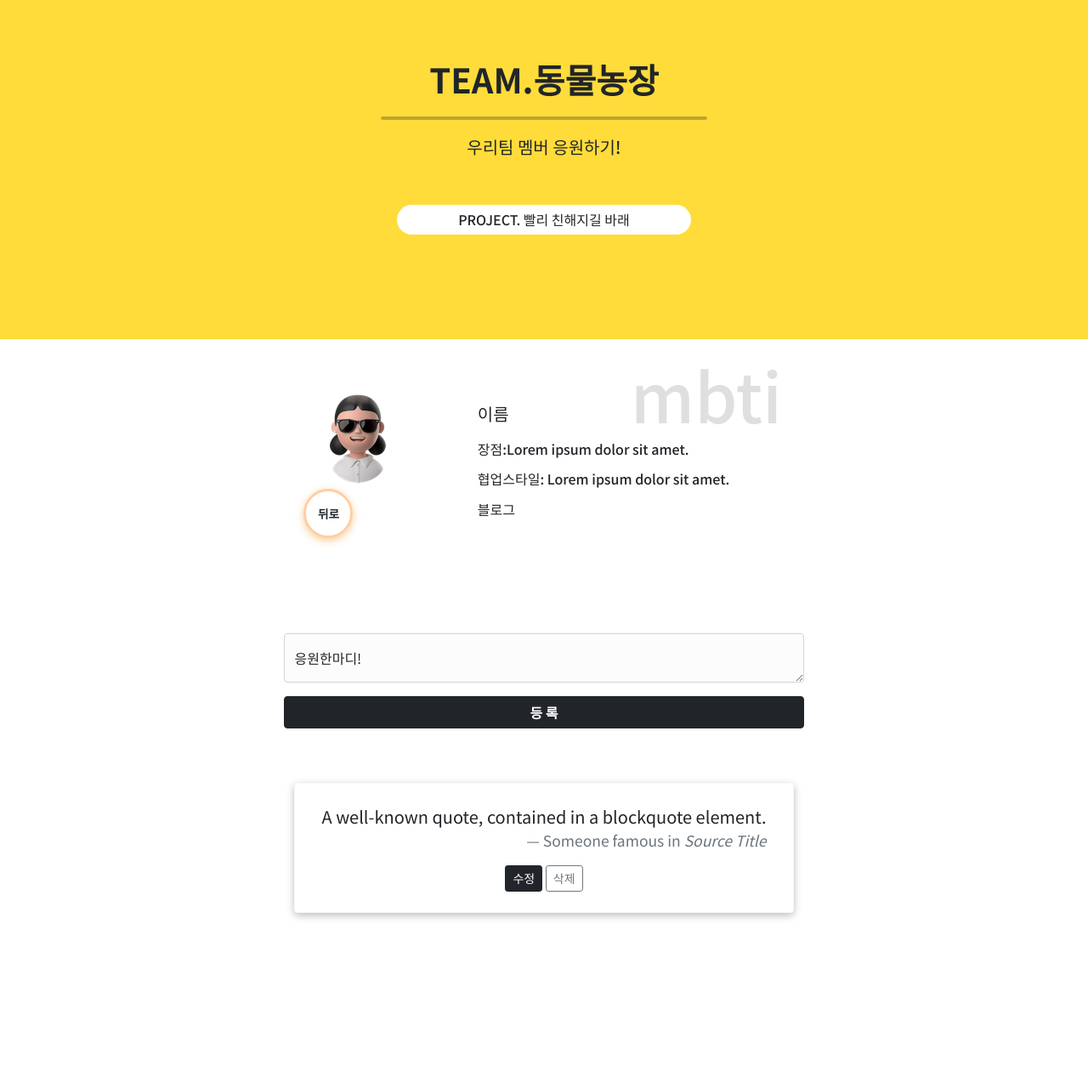
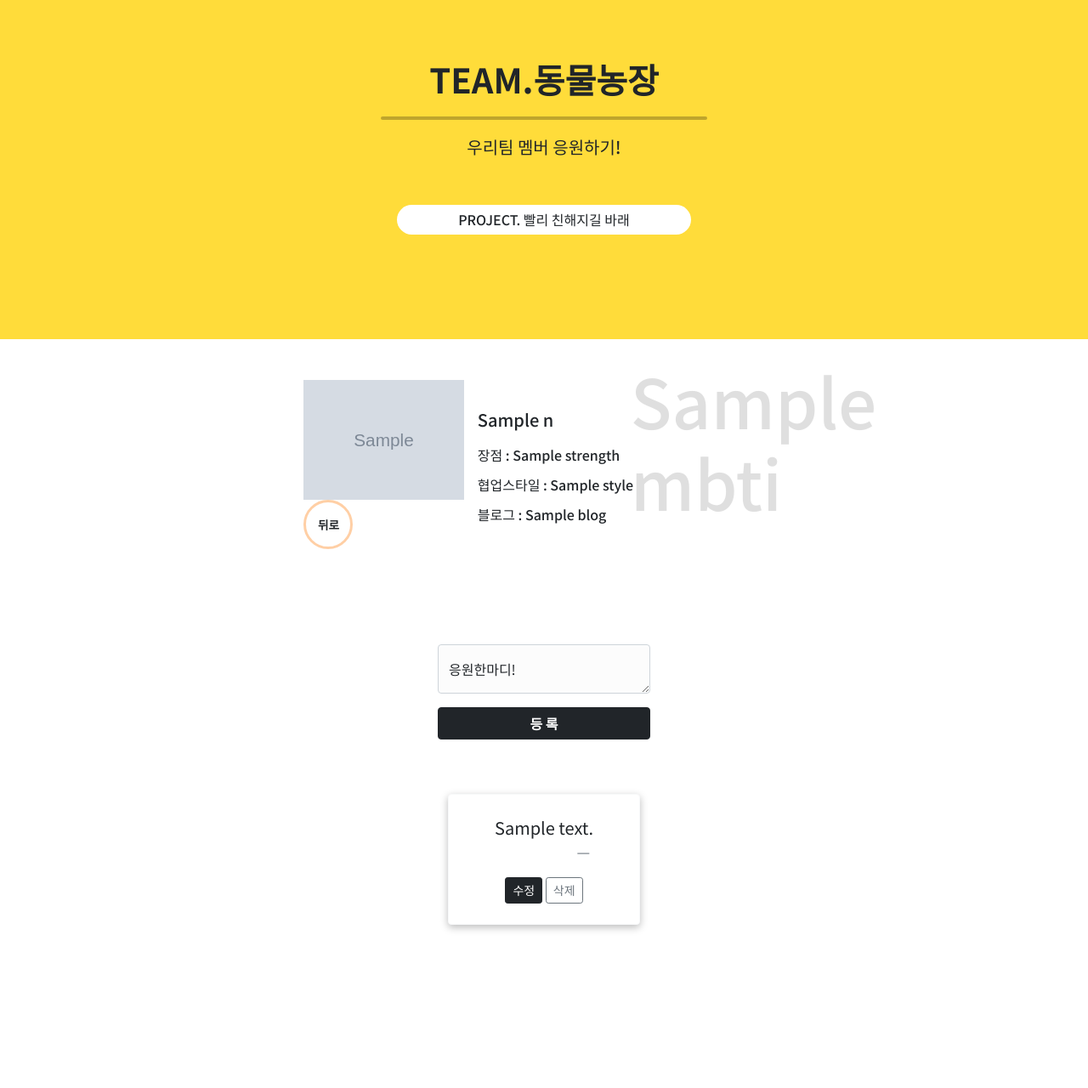
Before and after one commit to animalFarm-miniproject/miniProject, a Flask app: template templates/member.html in a window 1280 px wide. Shown: the part 57-1337 px from the top of the page at 85% size. Before the commit the page ends 1138 px from the top, so only its background shows below. Run offline with Flask 3, Linux system fonts and the light colour scheme; the template is opened without the code that fills it: most values are stand-ins (such as "Sample title", 1, 10 or a date in 2020); grey boxes marked "Sample" are stand-in pictures.

Commit message:
front-back 연결

```diff
--- a/app.py
+++ b/app.py
@@ -17,16 +17,25 @@ def member_get():
     all_member = list(db.member.find({}))
     for i in all_member:
         i['_id'] = str(i['_id'])
-    all_comments = list(db.comment.find({}))
-    for i in all_comments:
-        i['_id'] = str(i['_id'])
-    return jsonify({'result': all_member, 'comments' : all_comments})
+    return jsonify({'result': all_member})
 
 @app.route('/detail')
 def detail():
     ns = request.args.get('namespace', default = 'ns-abc-aaa', type = str)
     print(ns)
-    return render_template('member.html', ns=ns)
+    all_member = list(db.member.find({}))
+    for i in all_member:
+        i['_id'] = str(i['_id'])
+        if i['_id'] == ns:
+            member = i
+            break
+    all_comments = list(db.comment.find({}))
+    comment = list()
+    for i in all_comments:
+        i['_id'] = str(i['_id'])
+        if i['id'] == ns:
+            comment.append(i)
+    return render_template('member.html', ns=member, comment=comment)
 
 @app.route("/comment", methods=["POST"])
 def comment_post():
--- a/static/js/member.js
+++ b/static/js/member.js
@@ -1,73 +1,10 @@
-$(document).ready(function () {
-  show_me();
-});
-function show_me() {
-  fetch('/member').then((res) => res.json()).then((data) => {
-    let rows = data['result']
-    let comments = data['comments']
-    let ns = {{ns|tojson}};
-    $('#mem').empty()
-    rows.forEach((a) => {
-        let ids = a["_id"];
-        if (ids == ns) {
-            let blog = a['blog'];
-            let image = a['image'];
-            let mbti = a['mbti'];
-            let name = a['name'];
-            let strength = a['strength'];
-            let style = a['style'];
-            let team = a['team'];
-            let temp_html = `<div class="card mb-3 border-0" style="min-width: 300px; width: 45%;">
-                              <div class="row g-0">
-                                <div class="col-md-4">
-                                  <img src="../static/src/people_icon_2.png" alt="이름아이콘" class="img-fluid">
-                                  <a href="http://127.0.0.1:5000/" type="button" class="btn btn-back" onclick="back()">뒤로</a>
-                                </div>
-                                <div class="col-md-8 text-center align-content-center">
-                                  <div class="card-body text-start">
-                                  <h4 class="card-text float-end mbti">${mbti}</h4>
-                                  <h3 class="card-title fs-5 py-2">${name}</h3>
-                                  <h3 class="card-title fs-5 py-2">${strength}</h3>
-                                  <h5 class="card-text fs-6  py-1">${style}</h5>
-                                  <h5 class="card-text fs-6  py-1">${team}</h5>
-                                  <h5 class="card-text fs-6  py-1">${blog}</h5>
-                                  </div>
-                                </div>
-                              </div>
-                            </div>`
-            $('#mem').append(temp_html)
-        }
-    })
-    comments.forEach((a)=>{
-        let id = a["id"];
-        let myId = a["_id"];
-        if(id == ns){
-            let comment = a['comment']
-            let temp_html = `<div class="col-12 py-3">
-                              <div class="card border-light cardComment py-2 px-3">
-                                <div class="card-body" id="${myId}">
-                                  <blockquote class="blockquote mb-0">
-                                    <p class="text-start">${comment}</p>
-                                    <footer class="blockquote-footer float-end">Someone famous in <cite title="Source Title">Source Title</cite></footer>
-                                  </blockquote>
-                                </div>
-                                <div class="mybtns pb-3" id="btn${myId}">
-                                  <a type="button" class="btn btn-dark btn-sm" id="update${myId}" onclick="modify('${myId}'>수정</a>
-                                  <a type="button" class="btn btn-outline-secondary btn-sm" id="update${myId}" onclick="remove('${myId}')">삭제</a>
-                                </div>
-                              </div>
-                            </div>`
-            $('#c').append(temp_html);
-        }
-    })
-  })
-}
 function register(){
-  let ns = {{ns|tojson}};
+  let urlParams = new URL(location.href).searchParams;
+  let name = urlParams.get('namespace');
   let comment = $("#floatingTextarea").val();
 
   let formData = new FormData();
-  formData.append("id_give", ns);
+  formData.append("id_give", name);
   formData.append("comment_give", comment);
 
   fetch('/comment', { method: "POST", body: formData, }).then((res) => res.json()).then((data) => {
@@ -78,7 +15,7 @@ function register(){
 function modify(id){
   let comment =  $('#'+id).text();
   let tmp = `<textarea class="form-control" placeholder="Leave a comment here" id="modify${id}">${comment}</textarea>`
-  let tmp2 = `<button type="button" id="confirm${id}" onclick="confirm('${id}')">확인</button>`
+  let tmp2 = `<a type="button" class="btn btn-dark btn-sm" id="confirm${id}" onclick="confirm('${id}')">확인</a>`
   $('#'+id).empty().append(tmp);
   $('#btn'+id).empty().append(tmp2);
 }
--- a/templates/member.html
+++ b/templates/member.html
@@ -68,20 +68,20 @@
       </div>
   </header>
 
-  <article class="wrap container-fluid my-5" id="mem">
+  <article class="wrap container-fluid my-5">
     <div class="card mb-3 border-0" style="min-width: 300px; width: 45%;">
       <div class="row g-0">
         <div class="col-md-4">
-          <img src="../static/src/people_icon_2.png" alt="이름아이콘" class="img-fluid">
+          <img src={{ns.image}} alt="이름아이콘" class="img-fluid">
           <a href="http://127.0.0.1:5000/" type="button" class="btn btn-back" onclick="back()">뒤로</a>
         </div>
         <div class="col-md-8 text-center align-content-center">
           <div class="card-body text-start">
-            <h4 class="card-text float-end mbti">mbti</h4>
-            <h3 class="card-title fs-5 py-2">이름</h3>
-            <h5 class="card-text fs-6  py-1">장점:Lorem ipsum dolor sit amet.</h5>
-            <h5 class="card-text fs-6  py-1">협업스타일: Lorem ipsum dolor sit amet.</h5>
-            <h5 class="card-text fs-6  py-1">블로그</h5>
+            <h4 class="card-text float-end mbti">{{ns.mbti}}</h4>
+            <h3 class="card-title fs-5 py-2">{{ns.name}}</h3>
+            <h5 class="card-text fs-6  py-1">장점 : {{ns.strength}}</h5>
+            <h5 class="card-text fs-6  py-1">협업스타일 : {{ns.style}}</h5>
+            <h5 class="card-text fs-6  py-1">블로그 : {{ns.blog}}</h5>
           </div>
         </div>
       </div>
@@ -99,22 +99,22 @@
 
       <div class="container-fluid py-3">
         <div id="c" class="row py-3">
-
+          {% for i in comment %}
               <div class="col-12 py-3">
                 <div class="card border-light cardComment py-2 px-3">
                   <div class="card-body">
                     <blockquote class="blockquote mb-0">
-                  <p class="text-start">A well-known quote, contained in a blockquote element.</p>
-                  <footer class="blockquote-footer float-end">Someone famous in <cite title="Source Title">Source Title</cite></footer>
+                      <p class="text-start" id="{{i._id}}">{{i.comment}}</p>
+                      <footer class="blockquote-footer float-end"><cite title="Source Title"></cite></footer>
                     </blockquote>
                   </div>
-              <div class="mybtns pb-3">
-                <a type="button" class="btn btn-dark btn-sm" onclick="register()">수정</a>
-                <a type="button" class="btn btn-outline-secondary btn-sm" onclick="register()">삭제</a>
+                  <div class="mybtns pb-3" id="btn{{i._id}}">
+                    <a type="button" class="btn btn-dark btn-sm" onclick="modify('{{i._id}}')">수정</a>
+                    <a type="button" class="btn btn-outline-secondary btn-sm" onclick="remove('{{i._id}}')">삭제</a>
                   </div>
                 </div>
               </div>
-
+          {% endfor %}
         </div>
 
       </div>
```
Lines whose indentation alone changed are shown as unchanged.
